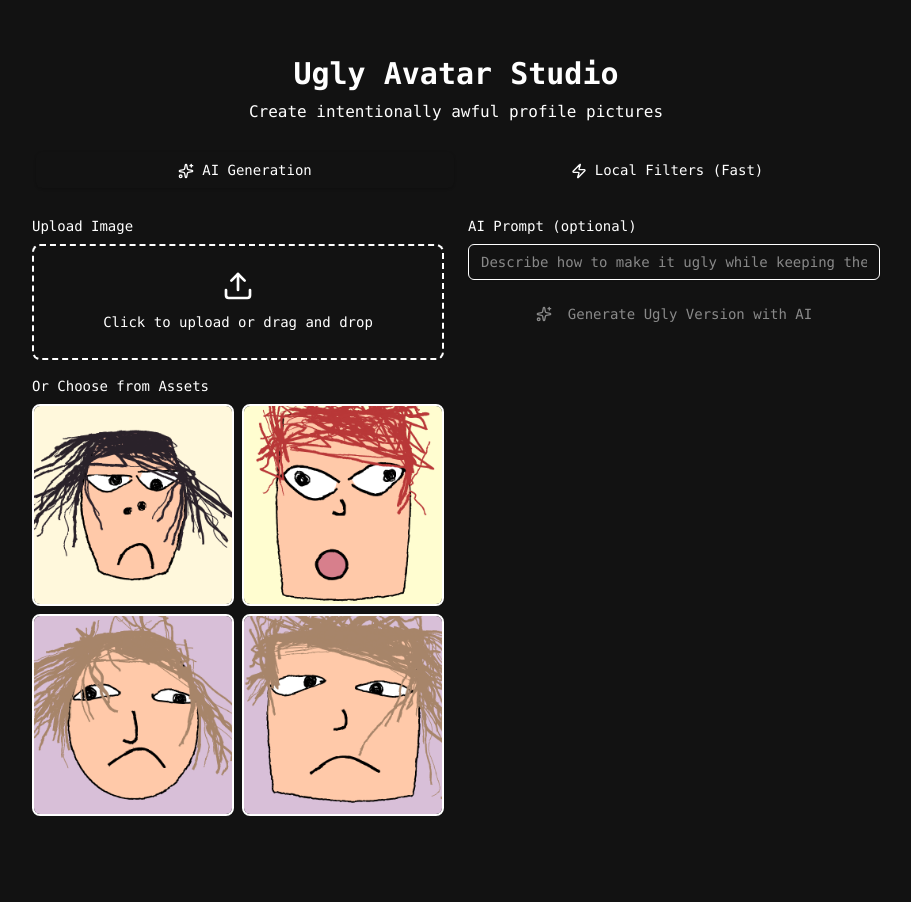
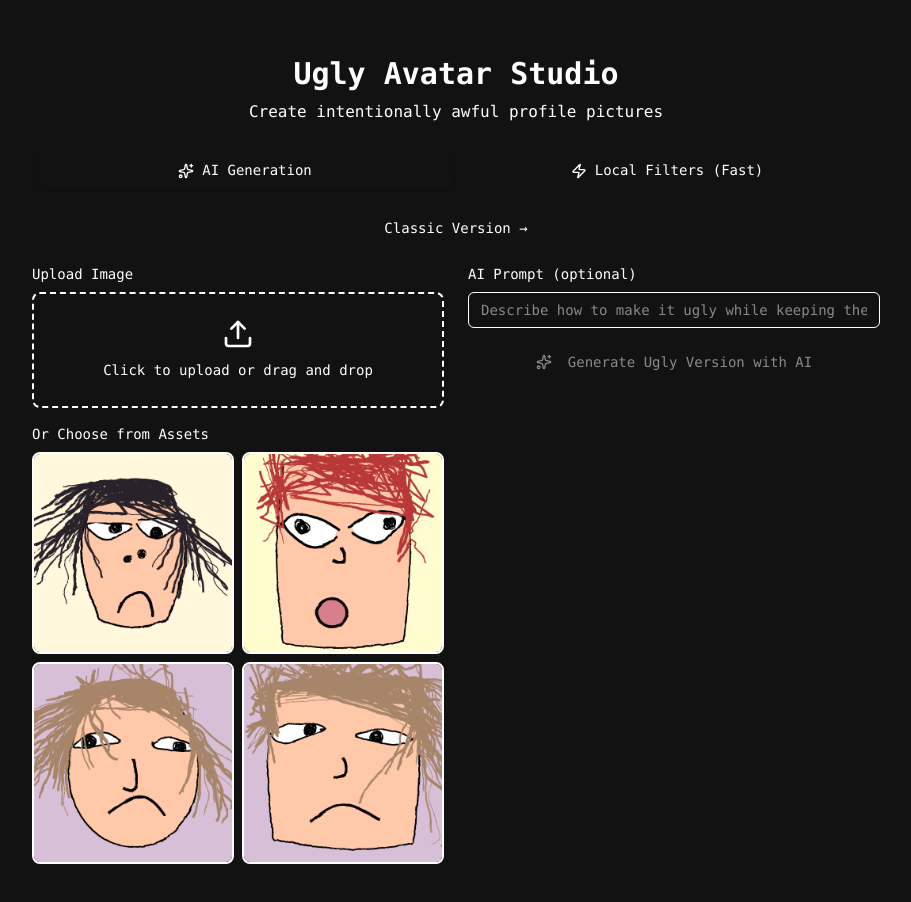
Before and after one commit to TrendsAI-bit/UglyAI, a Next.js app: page /studio in a window 1280 px wide. Shown: the top 902 px of the page, without its empty margins (184-1095 px from the left). Before the commit the page ends 872 px from the top, so only its background shows below. Built offline with nearby package versions, Linux system fonts and the light colour scheme.

Commit message:
Add simple link to classic version - Clean, minimal link without attribution

```diff
--- a/src/app/studio/page.tsx
+++ b/src/app/studio/page.tsx
@@ -224,6 +224,18 @@ export default function StudioPage() {
           <Zap className="w-4 h-4 mr-2 inline" />
           Local Filters (Fast)
         </button>
+      </div>
+
+      {/* Simple Link */}
+      <div className="text-center">
+        <a
+          href="https://txstc55.github.io/ugly-avatar/"
+          target="_blank"
+          rel="noopener noreferrer"
+          className="text-sm text-muted-foreground hover:text-foreground transition-colors"
+        >
+          Classic Version →
+        </a>
       </div>
 
       <div className="grid grid-cols-1 lg:grid-cols-2 gap-6">
```
